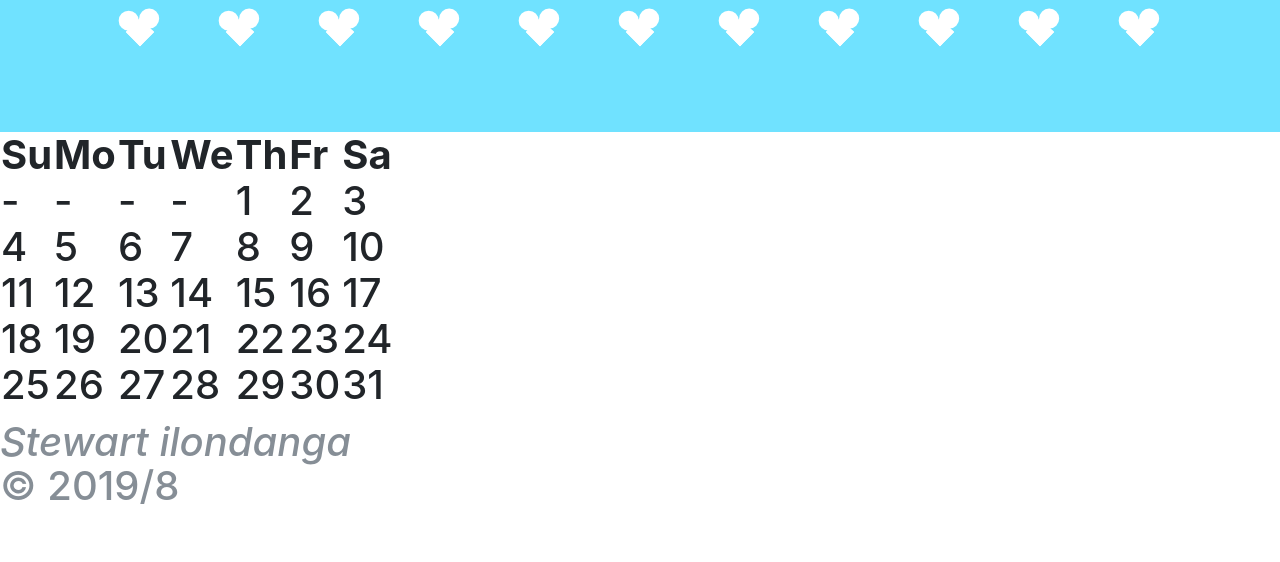
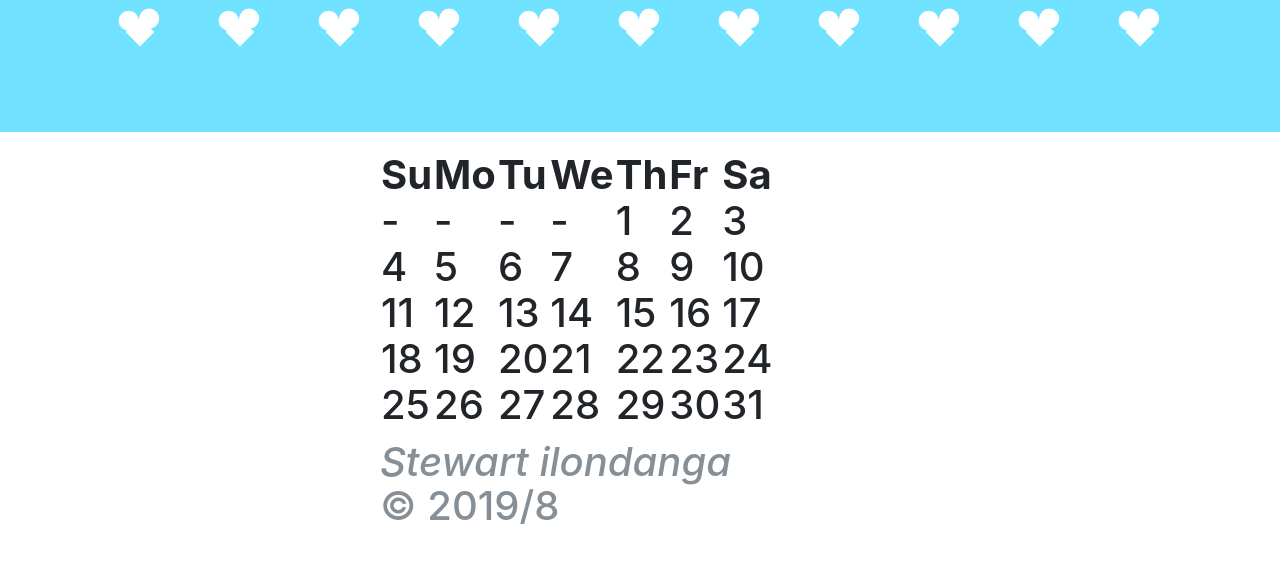
Before and after one commit to stewilondanga/hearty-check, a plain HTML site: page index.html in a window 1280 px wide. Shown: the part 68-630 px from the top of the page. Drawn offline with nearby package versions, Linux system fonts and the light colour scheme.

Commit message:
add css/styles.css

```diff
--- a/css/styles.css
+++ b/css/styles.css
@@ -94,12 +94,12 @@
   transform: scale(1);
 }
 
-/*.containers {
+.containers {
   width: 520px;
   margin: 20px auto;
 }
 
-#contact h1 {
+/*#contact h1 {
   font-family: helvetica;
   font-weight: normal;
   text-align: center;
```
